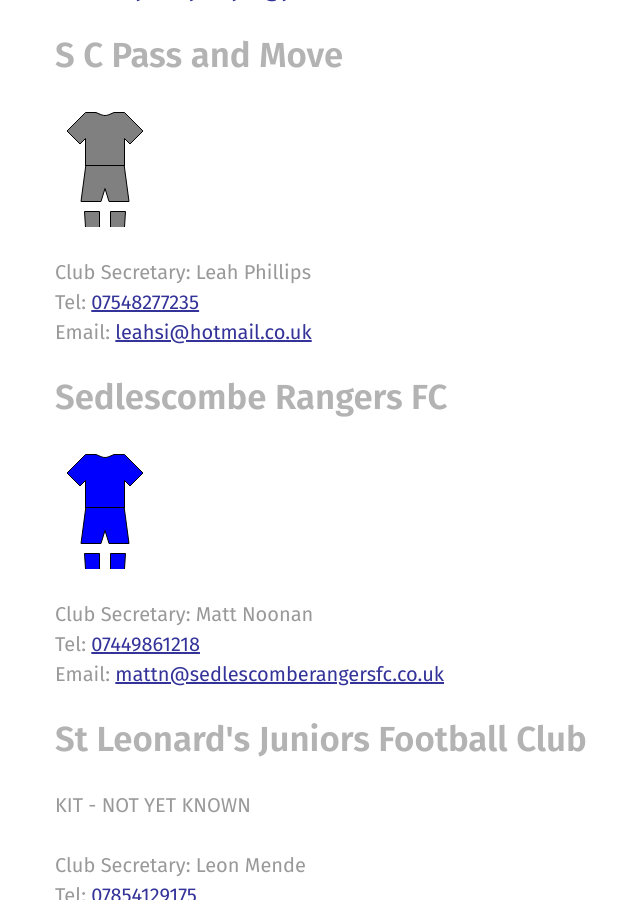
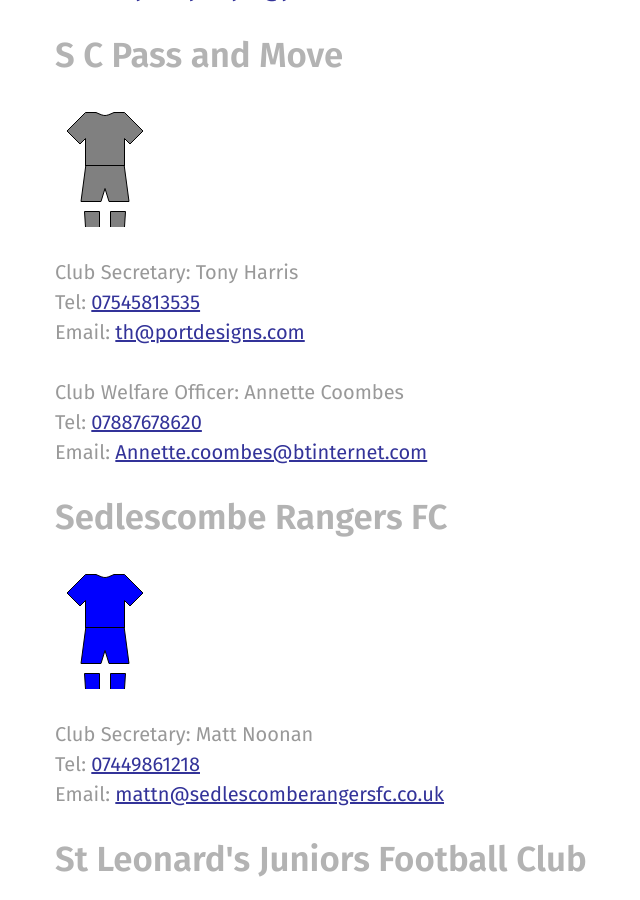
Before and after one commit to rotherleague/Rother, a Jekyll site: the page built from clubs.md, in a window 1280 px wide and 900 px high, scrolled down 12642 px. Shown: the whole window, without its empty margins (25-665 px from the left). Built offline with Jekyll 4.4.1, drawn with Linux system fonts in a browser that asks for light colours; nearby versions of some CDN libraries.

Commit message:
Update sc_pass_move.html

```diff
--- a/_includes/clubs/sc_pass_move.html
+++ b/_includes/clubs/sc_pass_move.html
@@ -4,6 +4,10 @@
 
 
 </p>
-<p>Club Secretary: Leah Phillips<br>
-  Tel: <a href="tel:07548277235">07548277235</a><br>
-Email: <a href="mailto:leahsi@hotmail.co.uk">leahsi@hotmail.co.uk</a></p>
+<p>Club Secretary: Tony Harris<br>
+  Tel: <a href="tel:07545813535">07545813535</a><br>
+Email: <a href="mailto:th@portdesigns.com">th@portdesigns.com</a></p>
+
+<p>Club Welfare Officer: Annette Coombes<br>
+  Tel: <a href="tel:07887678620">07887678620</a><br>
+Email: <a href="mailto:Annette.coombes@btinternet.com">Annette.coombes@btinternet.com</a></p>
```
